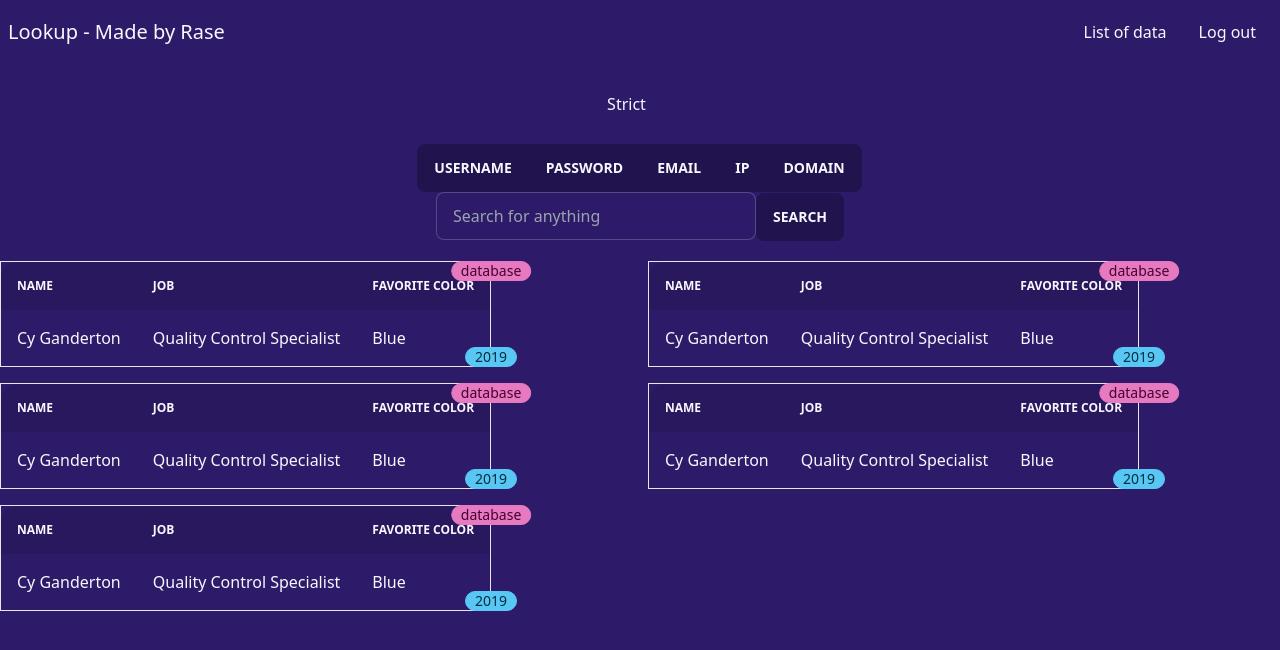
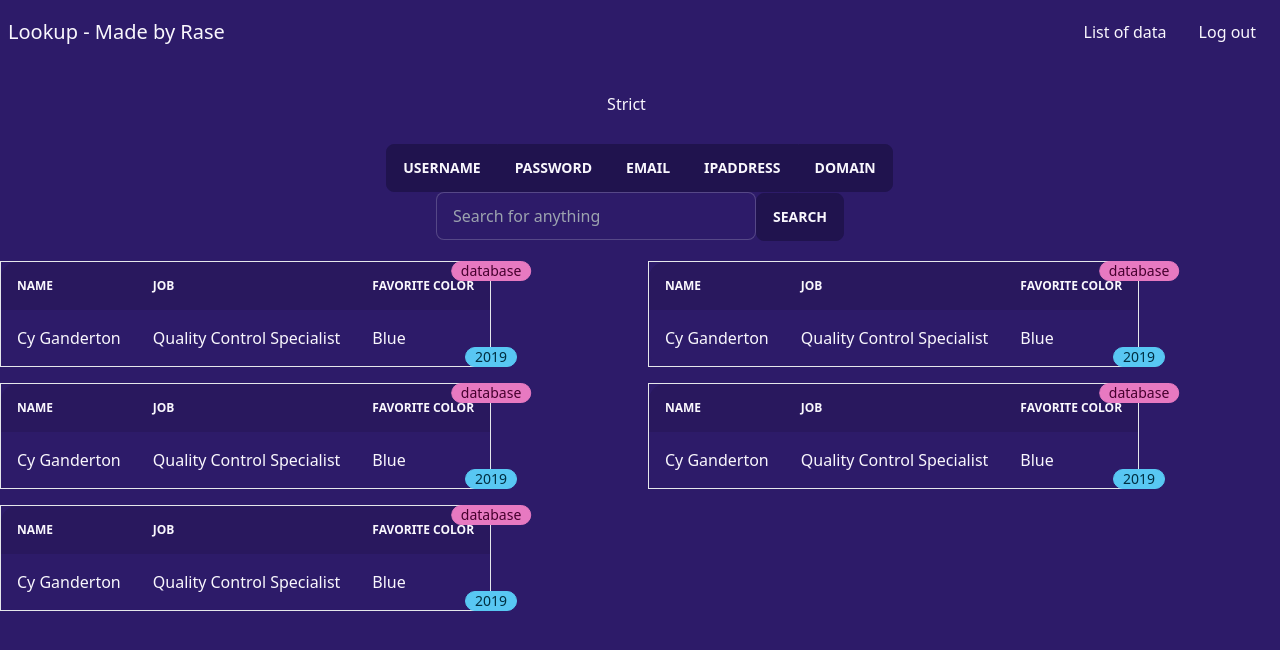
Before and after one commit to 52617365/Lookup, a Next.js app: page /lookup in a window 1280 px wide. Shown: the top 650 px of the page. Built offline with nearby package versions, Linux system fonts and the light colour scheme.

Commit message:
Changed buttons to a map so it's easier to maintain.

```diff
--- a/components/LookUpOptionGroup.tsx
+++ b/components/LookUpOptionGroup.tsx
@@ -1,41 +1,19 @@
 export default function LookUpOptionButtons() {
+  // We will add more modes here once we figure out what they are.
+  const modes = ["username", "password", "email", "ipaddress", "domain"];
   return (
     <div className="btn-group">
-      <input
-        type="radio"
-        name="options"
-        id="username"
-        data-title="username"
-        className="btn"
-      />
-      <input
-        type="radio"
-        id="password"
-        name="options"
-        data-title="password"
-        className="btn"
-      />
-      <input
-        type="radio"
-        name="options"
-        data-title="email"
-        className="btn"
-        id="email"
-      />
-      <input
-        type="radio"
-        name="options"
-        data-title="ip"
-        className="btn"
-        id="ipaddress"
-      />
-      <input
-        type="radio"
-        name="options"
-        data-title="domain"
-        className="btn"
-        id="domain"
-      />
+      {modes.map((mode: string) => {
+        return (
+          <input
+            type="radio"
+            name="options"
+            id={mode}
+            data-title={mode}
+            className="btn"
+          />
+        );
+      })}
     </div>
   );
 }
```
